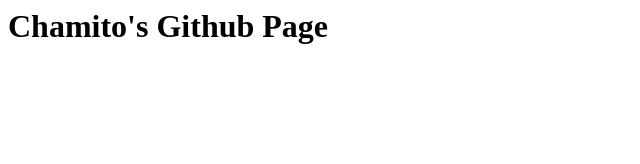
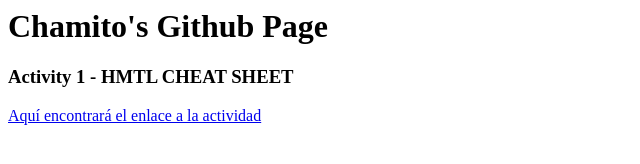
Before and after one commit to Chamito813/Chamito813.github.io, a plain HTML site: page index.html in a window 1280 px wide. Shown: the whole page, without its empty margins (0-640 px from the left). Drawn offline with Linux system fonts and the light colour scheme.

Commit message:
Added Activity 1 with a link in the index Page

```diff
--- a/index.html
+++ b/index.html
@@ -1 +1,3 @@
 <h1>Chamito's Github Page</h1>
+<h3>Activity 1 - HMTL CHEAT SHEET</h3>
+<p><a href="../Chamito813.github.io/HTML/html_cheat_sheet.html">Aquí encontrará el enlace a la actividad</a></p>
```
